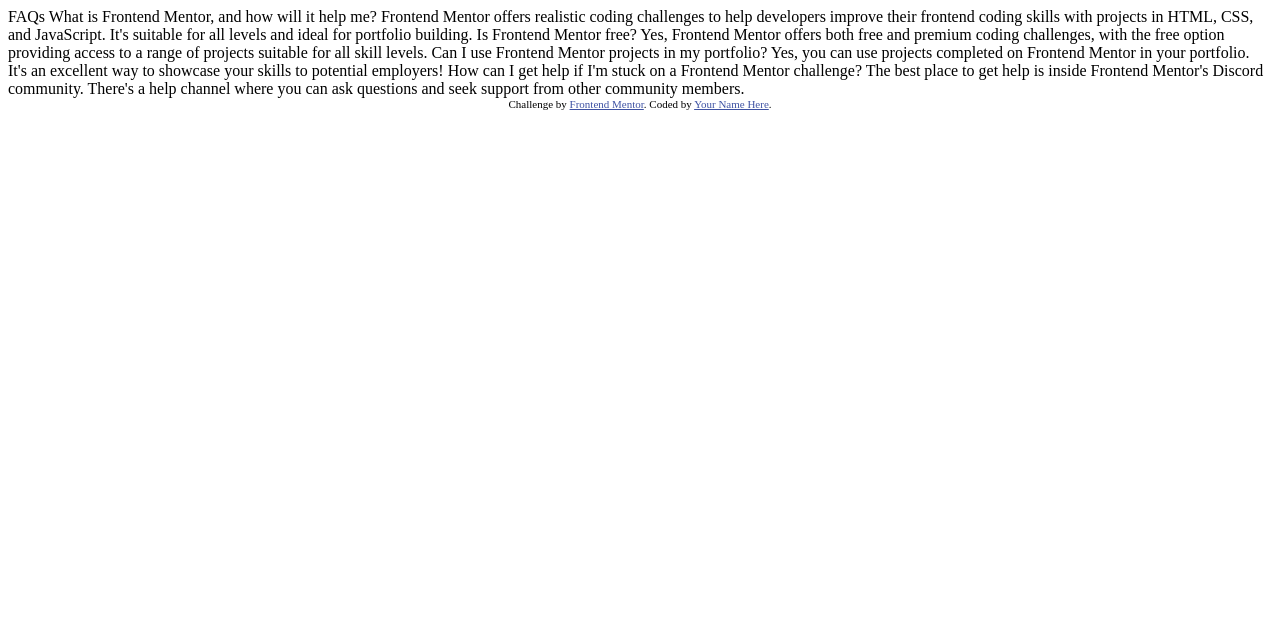
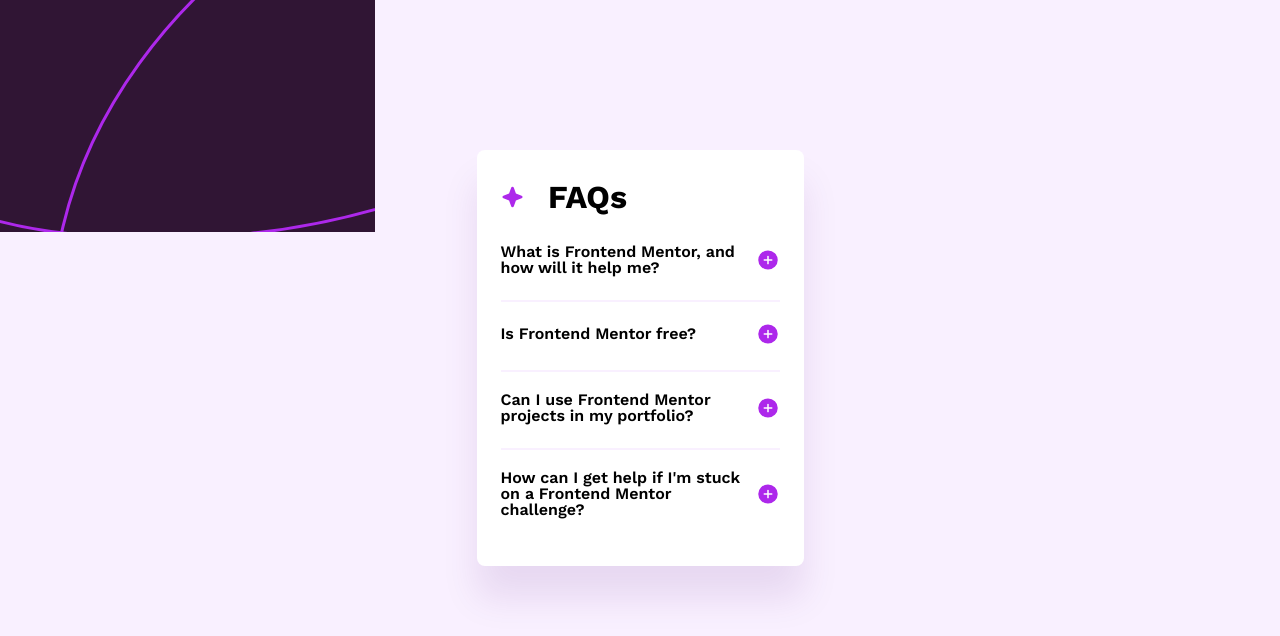
Before and after one commit to Leonardolvq/FAQ-accordion, a plain HTML site: page index.html in a window 1280 px wide. Drawn offline with Linux system fonts and the light colour scheme.

Commit message:
js in progress

```diff
--- a/index.html
+++ b/index.html
@@ -5,6 +5,8 @@
   <meta name="viewport" content="width=device-width, initial-scale=1.0"> <!-- displays site properly based on user's device -->
 
   <link rel="icon" type="image/png" sizes="32x32" href="./assets/images/favicon-32x32.png">
+  <link rel="stylesheet" href="style.css">
+  <link rel="stylesheet" href="normalize.css">
 
   <title>Frontend Mentor | FAQ accordion</title>
 
@@ -15,34 +17,75 @@
   </style>
 </head>
 <body>
+  <div class="wrapper">
+    <main>
+      <section class="title">
+        <img src="./assets/images/icon-star.svg" alt="icon star" class="icon_star">
+        <h1>FAQs</h1>
+      </section>
+      <section class="questions">
 
-  FAQs
+        <div class="question_1">
+          <span class="question_icon_container">
+            <p class="question">What is Frontend Mentor, and how will it help me?</p>
+            <img src="./assets/images/icon-plus.svg" alt="icon open" class="question_tab_icon">
+          </span>
 
-  What is Frontend Mentor, and how will it help me?
-
-  Frontend Mentor offers realistic coding challenges to help developers improve their
+          <p class="answer" hidden>Frontend Mentor offers realistic coding challenges to help developers improve their
             frontend coding skills with projects in HTML, CSS, and JavaScript. It's suitable for
             all levels and ideal for portfolio building.
+          </p>
+        </div>
 
-  Is Frontend Mentor free?
+        <hr>
 
-  Yes, Frontend Mentor offers both free and premium coding challenges, with the free
+        <div class="question_2">
+          <span class="question_icon_container">
+            <p class="question">Is Frontend Mentor free?</p>
+            <img src="./assets/images/icon-plus.svg" alt="icon open" class="question_tab_icon">
+          </span>
+
+          <p class="answer" hidden>Yes, Frontend Mentor offers both free and premium coding challenges, with the free
             option providing access to a range of projects suitable for all skill levels.
+          </p>
+        </div>
 
-  Can I use Frontend Mentor projects in my portfolio?
+        <hr>
 
-  Yes, you can use projects completed on Frontend Mentor in your portfolio. It's an excellent
+        <div class="question_3">
+          <span class="question_icon_container">
+            <p class="question">Can I use Frontend Mentor projects in my portfolio?</p>
+            <img src="./assets/images/icon-plus.svg" alt="icon open" class="question_tab_icon">
+          </span>
+
+          <p class="answer" hidden>Yes, you can use projects completed on Frontend Mentor in your portfolio. It's an excellent
             way to showcase your skills to potential employers!
+          </p>
+        </div>
 
-  How can I get help if I'm stuck on a Frontend Mentor challenge?
+        <hr>
 
-  The best place to get help is inside Frontend Mentor's Discord community. There's a help
+        <div class="question_4">
+          <span class="question_icon_container">
+            <p class="question">How can I get help if I'm stuck on a Frontend Mentor challenge?</p>
+            <img src="./assets/images/icon-plus.svg" alt="icon open" class="question_tab_icon">
+          </span>
+
+          <p class="answer" hidden>The best place to get help is inside Frontend Mentor's Discord community. There's a help
             channel where you can ask questions and seek support from other community members.
+          </p>
+        </div>
 
+      </section>
+    </main>
+  </div>
 
+  <!-- <footer class="footer">
     <div class="attribution">
       Challenge by <a href="https://www.frontendmentor.io?ref=challenge" target="_blank">Frontend Mentor</a>.
       Coded by <a href="#">Your Name Here</a>.
     </div>
+  </footer> -->
+  <script src="script.js"></script>
 </body>
 </html>
--- /dev/null
+++ b/normalize.css
@@ -0,0 +1,48 @@
+/* http://meyerweb.com/eric/tools/css/reset/
+   v2.0 | 20110126
+   License: none (public domain)
+*/
+
+html, body, div, span, applet, object, iframe,
+h1, h2, h3, h4, h5, h6, p, blockquote, pre,
+a, abbr, acronym, address, big, cite, code,
+del, dfn, em, img, ins, kbd, q, s, samp,
+small, strike, strong, sub, sup, tt, var,
+b, u, i, center,
+dl, dt, dd, ol, ul, li,
+fieldset, form, label, legend,
+table, caption, tbody, tfoot, thead, tr, th, td,
+article, aside, canvas, details, embed,
+figure, figcaption, footer, header, hgroup,
+menu, nav, output, ruby, section, summary,
+time, mark, audio, video {
+	margin: 0;
+	padding: 0;
+	border: 0;
+	font-size: 100%;
+	font: inherit;
+	vertical-align: baseline;
+}
+/* HTML5 display-role reset for older browsers */
+article, aside, details, figcaption, figure,
+footer, header, hgroup, menu, nav, section {
+	display: block;
+}
+body {
+	line-height: 1;
+}
+ol, ul {
+	list-style: none;
+}
+blockquote, q {
+	quotes: none;
+}
+blockquote:before, blockquote:after,
+q:before, q:after {
+	content: '';
+	content: none;
+}
+table {
+	border-collapse: collapse;
+	border-spacing: 0;
+}
--- /dev/null
+++ b/script.js
@@ -0,0 +1,20 @@
+const allIcons = document.querySelectorAll('.question_tab_icon');
+
+allIcons.forEach((icon) => {
+    icon.addEventListener('click', (event) => {
+        const img = event.target;
+        const answer = event.currentTarget.parentElement.parentElement
+
+        if(answer.hidden === true){
+            img.src = './assets/images/icon-plus.svg';
+            answer.hidden = true;
+
+        } else if(answer.hidden === false){
+            img.src = './assets/images/icon-minus.svg';
+            answer.hidden = false;
+        }
+
+        const container = event.currentTarget.parentElement.parentElement;
+        container.querySelector('.answer').hidden = false;
+    })
+})
--- /dev/null
+++ b/style.css
@@ -0,0 +1,98 @@
+@font-face {
+    font-family: 'Work Sans';
+    src: url(./assets/fonts/WorkSans-VariableFont_wght.woff2) format('woff2');
+}
+
+:root{
+    --White: hsl(0, 0%, 100%);
+    --Light--pink: hsl(275, 100%, 97%);
+    --Grayish--purple: hsl(292, 16%, 49%);
+    --Dark--purple: hsl(292, 42%, 14%);
+}
+
+*{
+    font-family: 'Work Sans', sans-serif;
+    font-size: 16px;
+    box-sizing: border-box;
+}
+
+body{
+    height: 100vh;
+}
+
+.wrapper{
+    background-image: url(./assets/images/background-pattern-mobile.svg);
+    background-repeat: no-repeat;
+    background-color: var(--Light--pink);
+    display: flex;
+    justify-content: center;
+    align-items: center;
+    width: 100vw;
+    height: 100%;
+}
+
+main{
+    background-color: #FFF;
+    max-width: 327px;
+    padding: 24px;
+    margin: 150px auto auto;
+    border-radius: 8px;
+    box-shadow: 0 32px 36px rgba(80, 0, 118, 0.1)
+}
+
+.title{
+    display: flex;
+    flex-flow: row nowrap;
+    align-items: center;
+    font-size: 2rem;
+    font-weight: 700;
+    padding: 7px 0;
+    margin-bottom: 24px;
+    gap: 24px;
+}
+
+.icon_star{
+    height: 24px;
+}
+
+/* QUESTIONS */
+
+.question_icon_container{
+    display: flex;
+    flex-flow: row nowrap;
+    justify-content: space-between;
+    align-items: center;
+    font-weight: 600;
+    cursor: pointer;
+    margin-bottom: 24px;
+}
+
+.question_tab_icon{
+    height: 24px;
+}
+
+.questions div{
+    margin-bottom: 24px;
+}
+.question_4{
+    margin-bottom: none;
+}
+
+.answer{
+    color: var(--Grayish--purple);
+    font-weight: 300;
+    text-align: left;
+    line-height: 1.3rem;
+    word-spacing: 0.2rem;
+    font-size: 0.9rem;
+}
+
+hr{
+    border: 1px solid var(--Light--pink);
+    margin: 20px 0;
+}
+
+/* .footer{
+    position: fixed;
+    bottom: 30px;
+} */
```
Also changed, not shown: assets/fonts/WorkSans-Italic-VariableFont_wght.woff2 (added), assets/fonts/WorkSans-VariableFont_wght.woff2 (added). Lines whose indentation alone changed are shown as unchanged.
